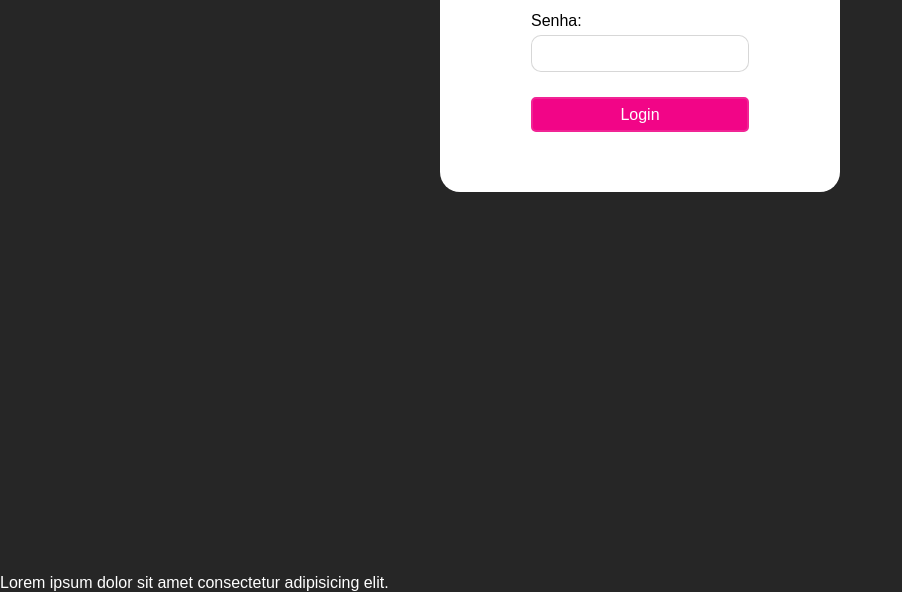
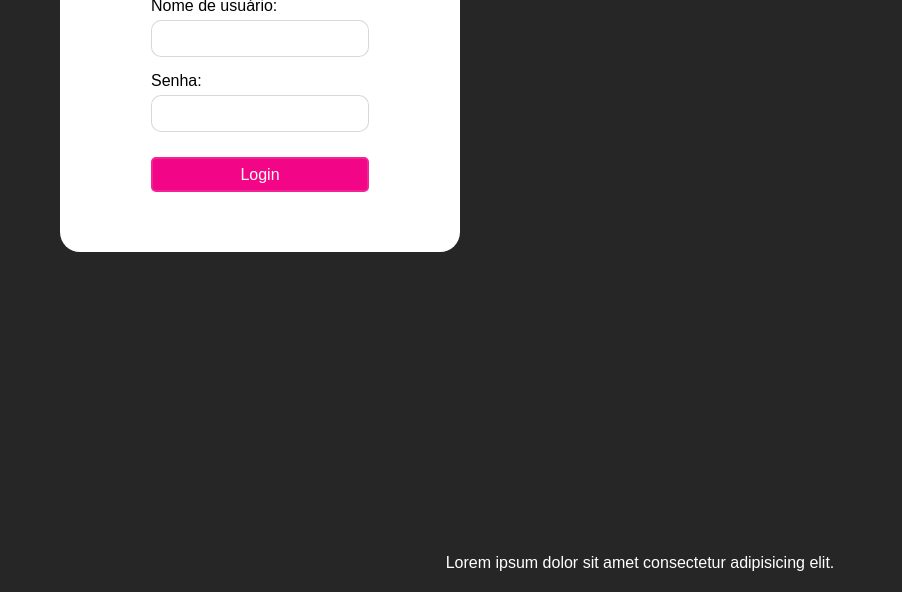
Before and after one commit to gustaRC/SiteLogin, a plain HTML site: page index.html in a window 1280 px wide. Shown: the part 208-800 px from the top of the page, without its empty margins (0-902 px from the left). Drawn offline with Linux system fonts and the light colour scheme.

Commit message:
update 30.05

```diff
--- a/style.css
+++ b/style.css
@@ -12,8 +12,7 @@ body {
 
 .loginBox {
     position: relative;
-    margin: 0 auto;
-    margin-top: auto;
+    margin: 60px;
     height: 400px;
     width: 400px;
     justify-content: center;
@@ -65,7 +64,10 @@ body {
 }
 
 footer {
+    width: 100%;
+    text-align: center;
+    position: absolute;
+    margin-bottom: 20px;
+    bottom: 0px;
     color: #ffffff;
-    position: absolute;
-    bottom: 0px;
 }
```
